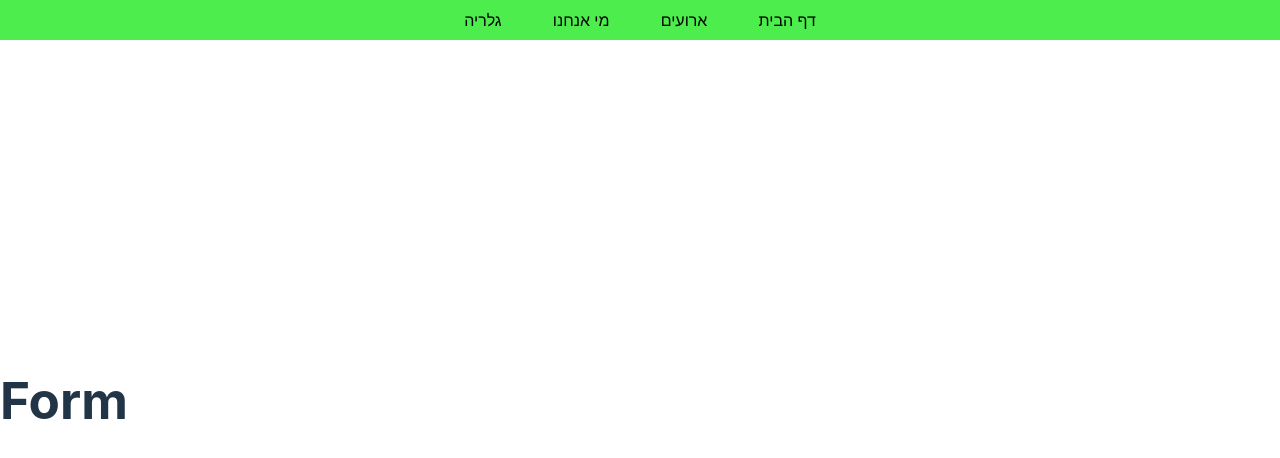
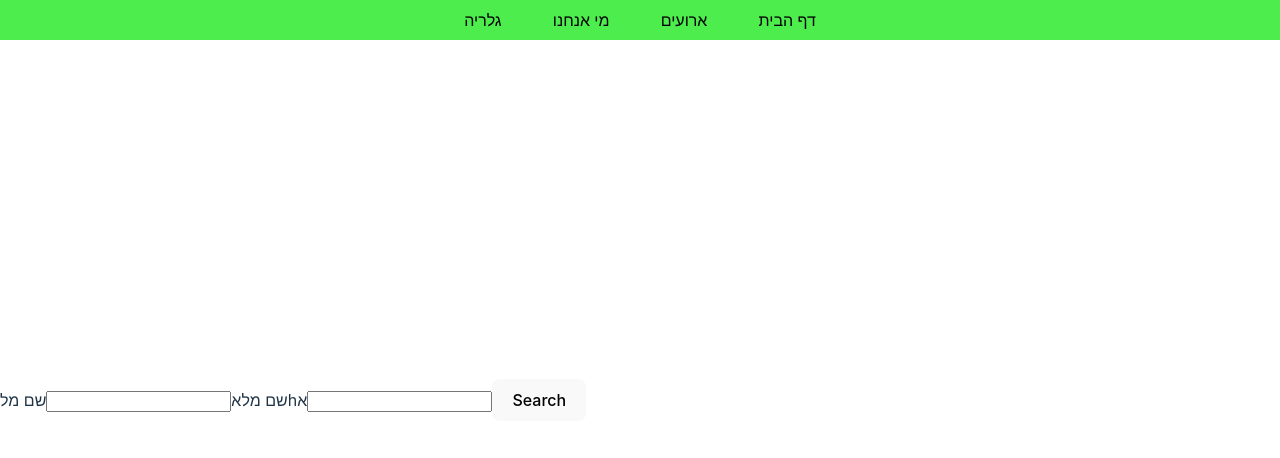
Before and after one commit to alonganot/hackathon5, a React (Vite) app in the folder frontend/: page /form in a window 1280 px wide. Shown: the top 458 px of the page. Built offline with nearby package versions, Linux system fonts and the light colour scheme.

Commit message:
added nginx config

```diff
--- a/frontend/src/pages/FormPage.tsx
+++ b/frontend/src/pages/FormPage.tsx
@@ -1,11 +1,14 @@
 import Navbar from "../components/Navbar"
 
 function FormPage() {
-
     return (
         <>
             <Navbar />
-            <h1>Form</h1>
+            <label htmlFor="first">שם מלא</label>
+            <input name="first" />
+            <label htmlFor="last">שם מלhא</label>
+            <input name="last" />
+            <button type="submit">Search</button>
         </>
     )
 }
```
Also changed, not shown: 1 other file (tests, documents, lock files or other folders).
